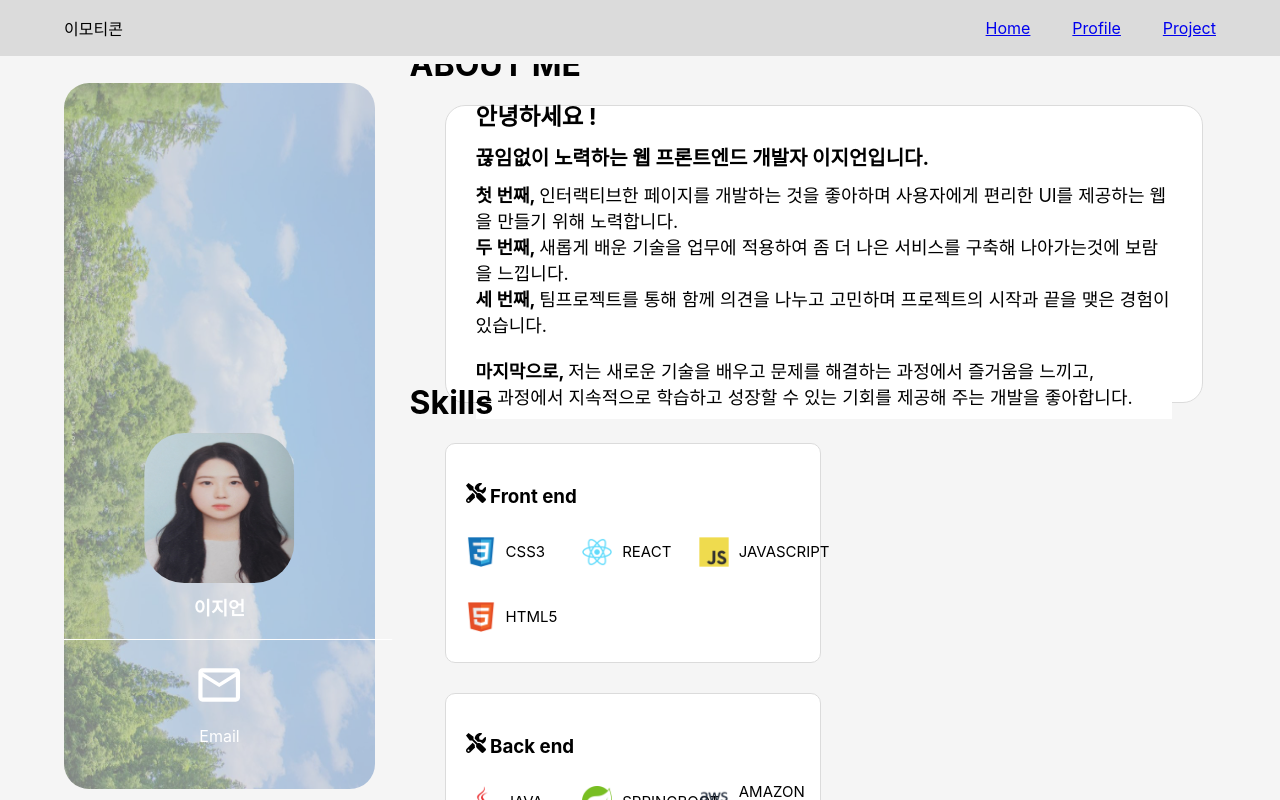
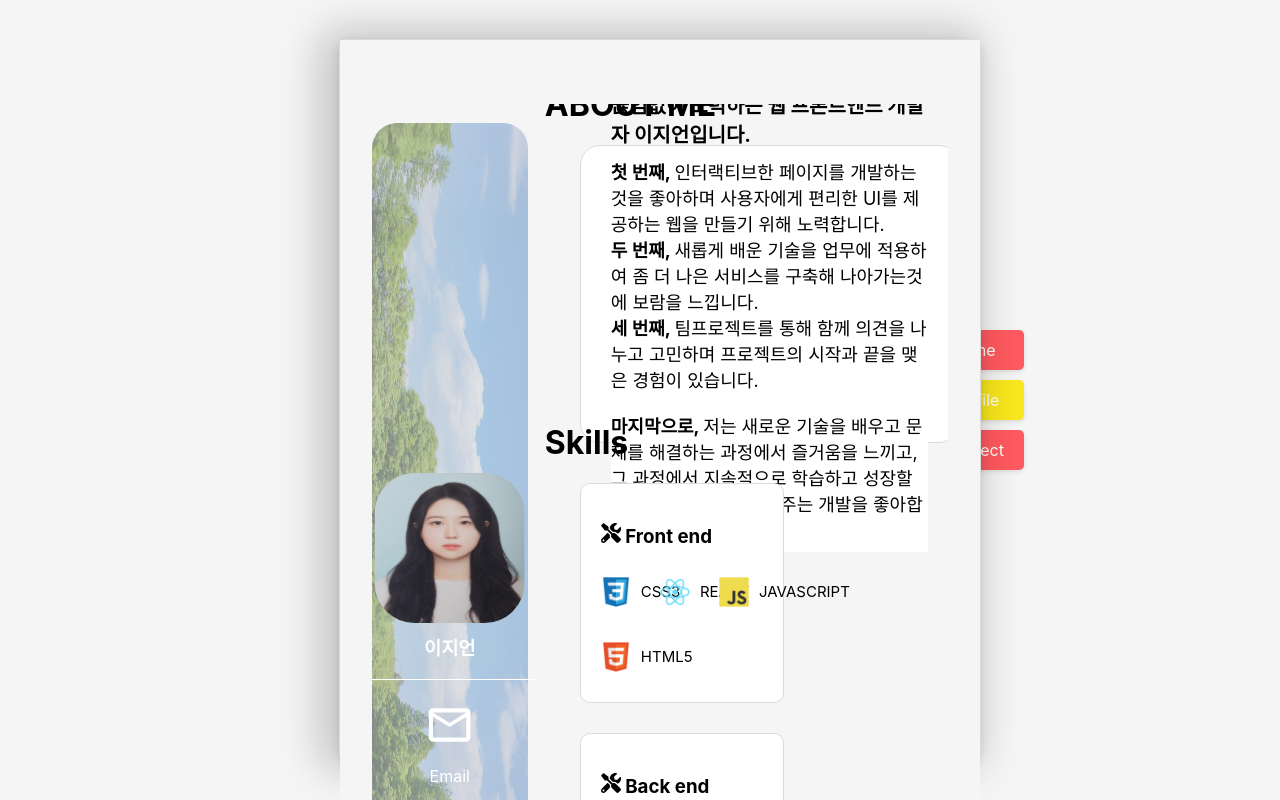
Before and after one commit to ez0603/Portfolio, a React (Create React App) app: page /Profile in a window 1280 px wide. Built offline with nearby package versions, Linux system fonts and the light colour scheme.

Commit message:
Feat : 책 표지 구현

```diff
--- a/src/App.jsx
+++ b/src/App.jsx
@@ -1,13 +1,8 @@
 import React from "react";
-import { useLocation } from "react-router-dom";
 import HomeRoute from "./Routes/HomeRoute";
-import Header from "./components/Header/Header";
-import Footer from "./components/Footer/Footer";
 import BackgroundLayout from "./components/BackgroundLayout/BackgroundLayout";
 
 function App() {
-  const location = useLocation();
-  const isHomeRoute = location.pathname === "/";
 
   return (
     <>
--- a/src/components/Header/Header.jsx
+++ b/src/components/Header/Header.jsx
@@ -4,9 +4,8 @@ import * as s from "./style";
 
 function Header(props) {
   return (
-    <div css={s.layout}>
-      <div css={s.container}>
-        이모티콘
+    <div>
+      <div css={s.layout}>
         <div css={s.link}>
           <Link to="/">Home</Link>
           <Link to="/Profile">Profile</Link>
--- a/src/components/Header/style.js
+++ b/src/components/Header/style.js
@@ -1,31 +1,34 @@
+/** @jsxImportSource @emotion/react */
 import { css } from "@emotion/react";
 
 export const layout = css`
-  position: fixed;
-  width: 100%;
-  height: 7%;
-  top: 0;
-  background-color: #dbdbdb;
-  left: 0;
-  right: 0;
-  z-index: 999;
+  flex: 1;
   display: flex;
+  flex-direction: column;
   align-items: center;
   justify-content: center;
-`;
-
-export const container = css`
-width: 90%;
-display: flex;
-align-items: center;
-justify-content: space-between;
-/* background-color: aqua; */
+  position: relative;
+  background-color: #f5f5f5;
+  padding: 20px;
 `;
 
 export const link = css`
-width: 20%;
-display: flex;
-align-items: center;
-justify-content: space-between;
-/* background-color: aqua; */
+  display: flex;
+  flex-direction: column;
+  position: fixed;
+  right: 20%;
+  top: 50%;
+  transform: translateY(-50%);
+  & a {
+    text-decoration: none;
+    padding: 10px 20px;
+    margin: 5px 0;
+    color: white;
+    border-radius: 0 5px 5px 0;
+    background-color: #ff5a5f;
+    box-shadow: 0 2px 4px rgba(0, 0, 0, 0.1);
+    &:nth-of-type(2) {
+      background-color: #f8e71c;
+    }
+  }
 `;
--- a/src/components/Layout/style.js
+++ b/src/components/Layout/style.js
@@ -1,18 +1,26 @@
+/** @jsxImportSource @emotion/react */
 import { css } from "@emotion/react";
 
 export const layout = css`
-    z-index: 0;
-    position: relative;
-    width: 100%; //모니터 기준
-    height: 100%;
-    background-color: #f5f5f5;
-    display: flex;
-    border-radius: 30px;
-
+  position: relative;
+  width: 50%;
+  height: 90%;
+  border: 1px solid #dbdbdb;
+  border-radius: 10px;
+  box-shadow:
+    -10px 0px 40px 10px rgba(0, 0, 0, 0.2), /* 더 진하고 퍼진 왼쪽 그림자 */
+    0 2px 8px rgba(0, 0, 0, 0.1); /* 기존 그림자 */
+  display: flex;
+  align-items: center;
+  justify-content: center;
 `;
 
 export const container = css`
-    position: absolute;
-    height: 100%;
-    width: 100%;
+  display: flex;
+  flex-direction: column;
+  align-items: center;
+  width: 100%;
+  height: 100%;
+  border-radius: 10px;
+  background-color: aqua;
 `;
--- a/src/pages/Home/Home.jsx
+++ b/src/pages/Home/Home.jsx
@@ -1,6 +1,5 @@
 /** @jsxImportSource @emotion/react */
 import * as s from "./style";
-import { Global } from "@emotion/react";
 import "animate.css";
 
 function Home(props) {
```
